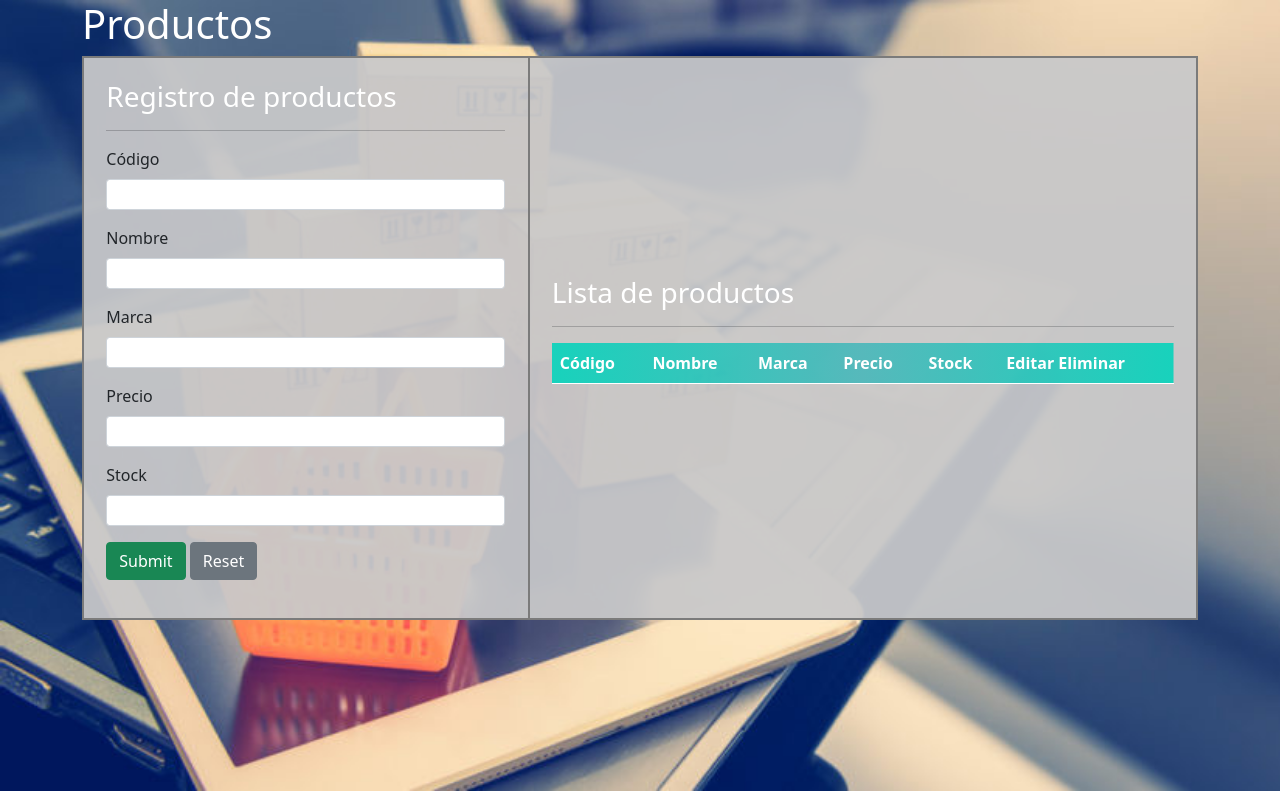
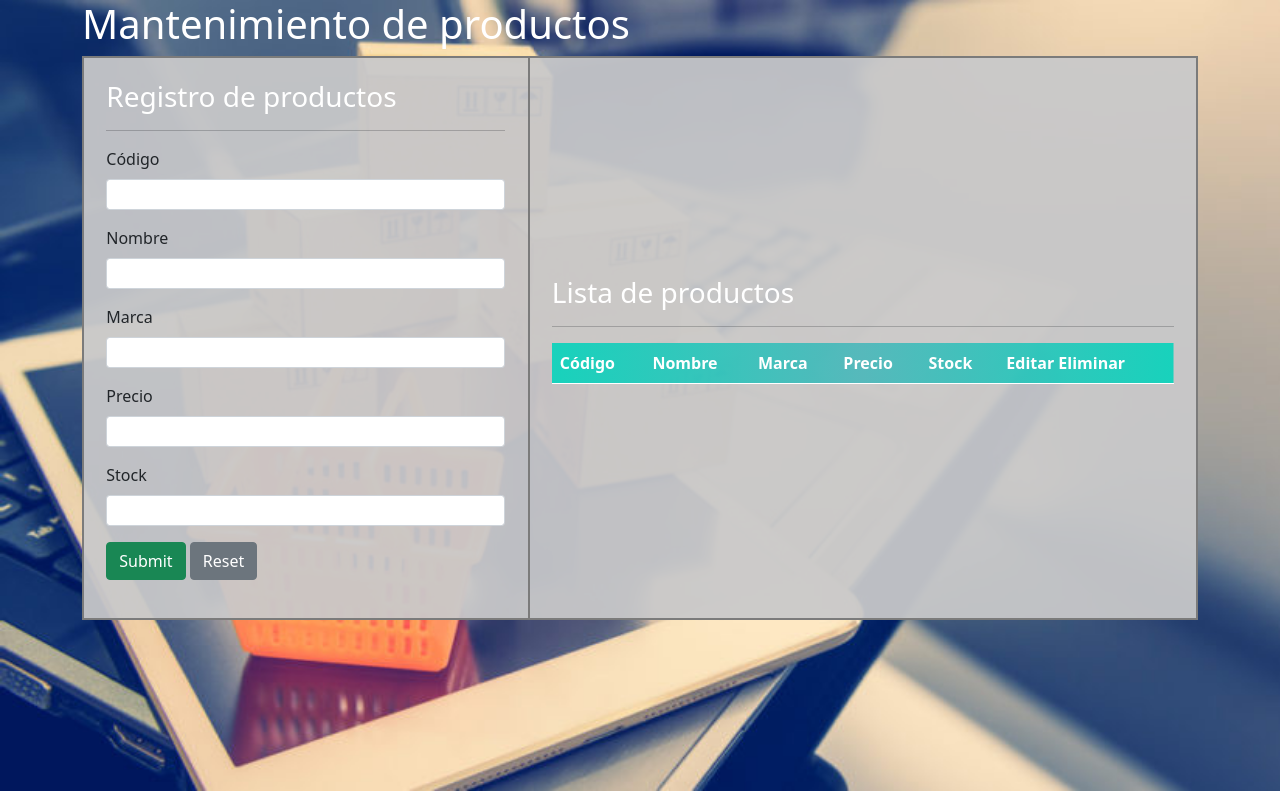
Before and after one commit to Jane-GWGL-blup/dsn_lab08_CRUD, a plain HTML site: page index.html in a window 1280 px wide. Drawn offline with nearby package versions, Linux system fonts and the light colour scheme.

```diff
--- a/index.html
+++ b/index.html
@@ -6,11 +6,11 @@
     <meta name="viewport" content="width=device-width, initial-scale=1.0">
     <link href="https://cdn.jsdelivr.net/npm/bootstrap@5.0.2/dist/css/bootstrap.min.css" rel="stylesheet" integrity="sha384-EVSTQN3/azprG1Anm3QDgpJLIm9Nao0Yz1ztcQTwFspd3yD65VohhpuuCOmLASjC" crossorigin="anonymous">
     <link rel="stylesheet" href="css/style.css">
-    <title>Operación CRUD - JS</title>
+    <title>Operación CRUD - JS - Productos</title>
 </head>
 <body>
     <div class="container">
-        <h1>Productos</h1>
+        <h1>Mantenimiento de productos</h1>
         <table class="principal_table">
             <tr>
                 <td class="principal_td border_td">
```
